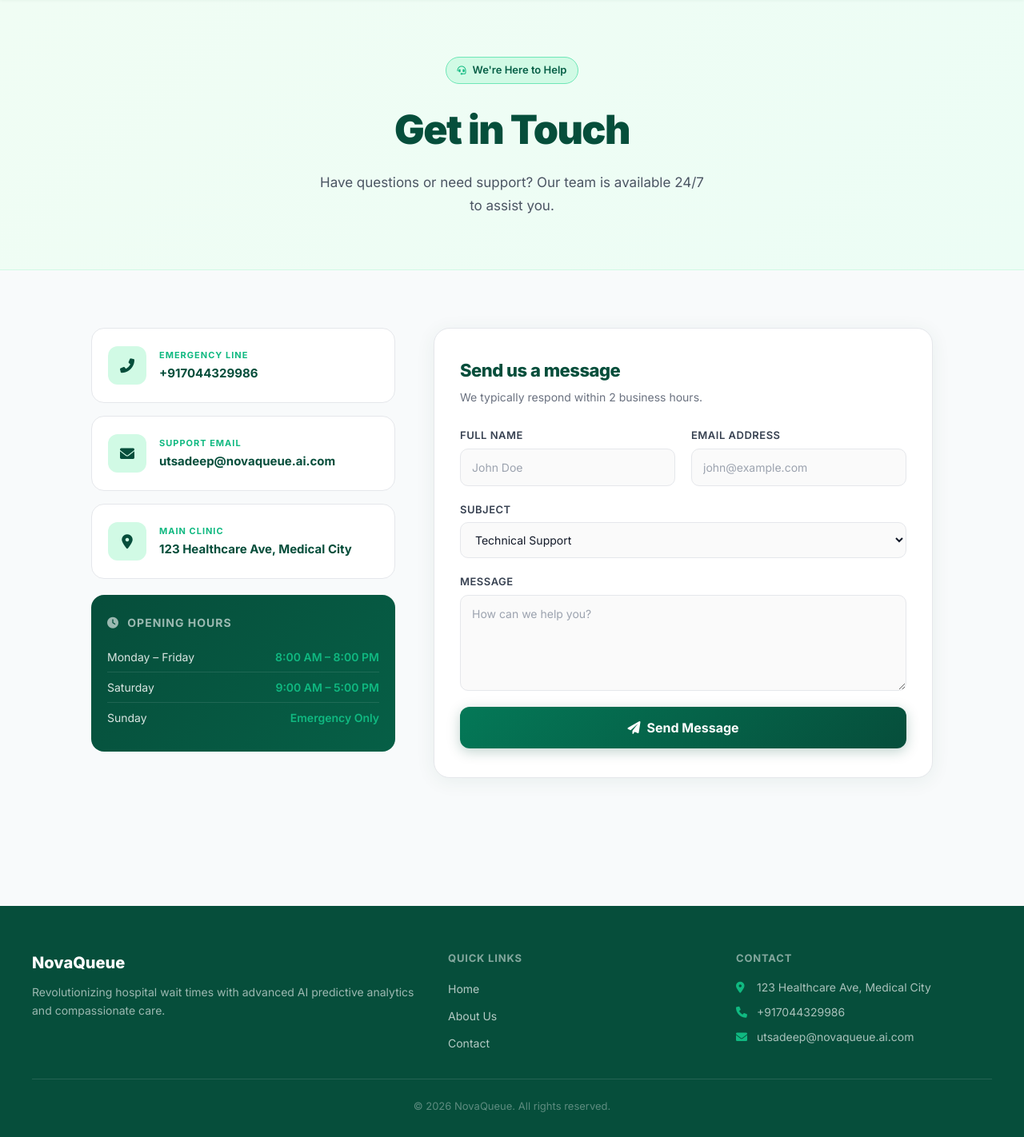
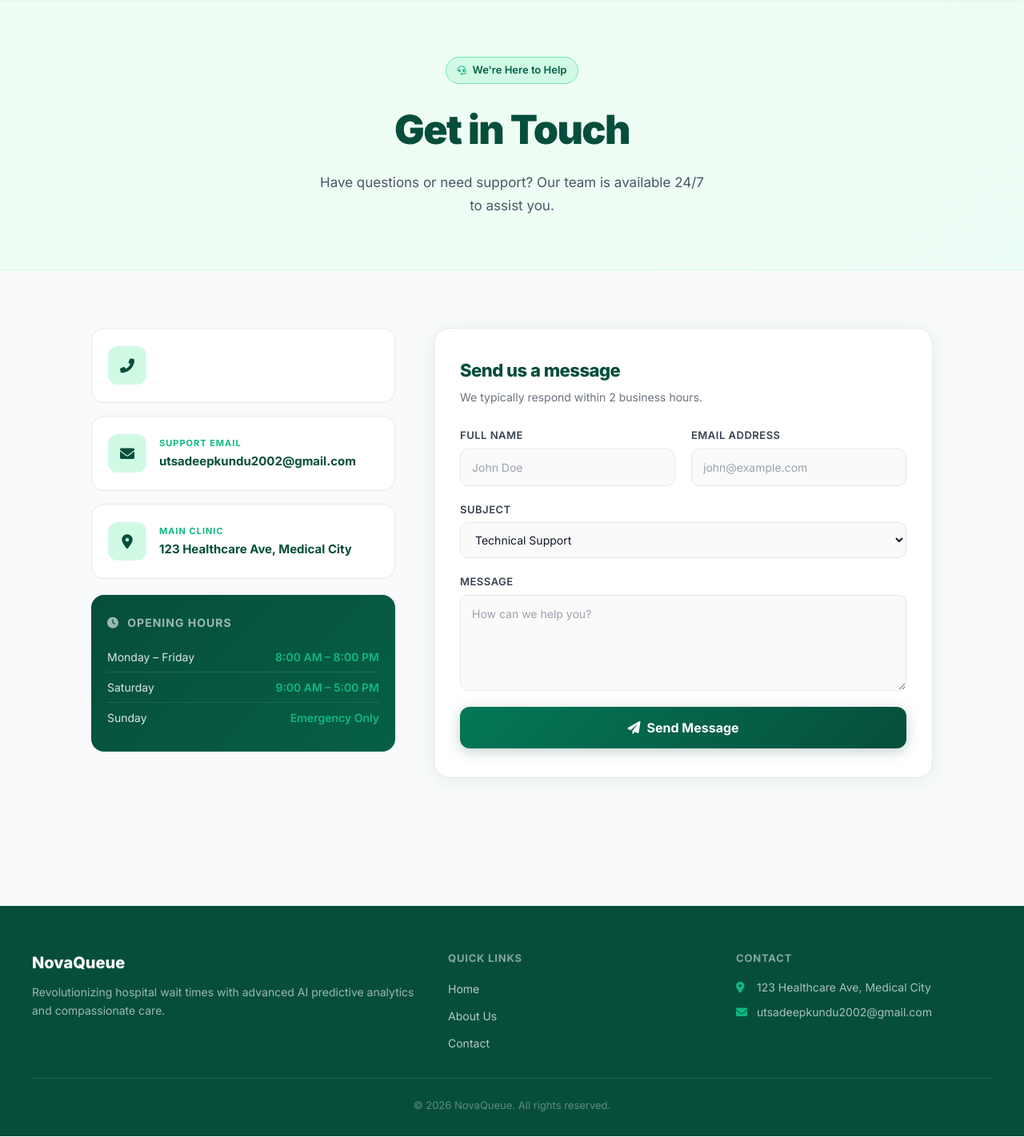
Before and after one commit to utsadeepkundu/NovaQueue, a Django app: page /contact/ in a window 1280 px wide. Shown: the part 70-1492 px from the top of the page at 80% size. Run offline with Django 5.2, Linux system fonts and the light colour scheme; some libraries are stand-ins or nearby versions.

Commit message:
Update Info

```diff
--- a/core/templates/base_public.html
+++ b/core/templates/base_public.html
@@ -275,8 +275,8 @@
         <div>
             <h4>Contact</h4>
             <div class="footer-contact-item"><i class="fas fa-map-marker-alt"></i> 123 Healthcare Ave, Medical City</div>
-            <div class="footer-contact-item"><i class="fas fa-phone"></i> +917044329986</div>
-            <div class="footer-contact-item"><i class="fas fa-envelope"></i> utsadeep@novaqueue.ai.com</div>
+
+            <div class="footer-contact-item"><i class="fas fa-envelope"></i> utsadeepkundu2002@gmail.com</div>
         </div>
     </div>
     <div class="footer-bottom">&copy; 2026 NovaQueue. All rights reserved.</div>
--- a/core/templates/public/contact.html
+++ b/core/templates/public/contact.html
@@ -100,16 +100,13 @@
     <div class="info-panel">
         <div class="info-card">
             <div class="info-icon"><i class="fas fa-phone-alt"></i></div>
-            <div>
-                <div class="info-label">Emergency Line</div>
-                <div class="info-value">+917044329986</div>
-            </div>
+
         </div>
         <div class="info-card">
             <div class="info-icon"><i class="fas fa-envelope"></i></div>
             <div>
                 <div class="info-label">Support Email</div>
-                <div class="info-value">utsadeep@novaqueue.ai.com</div>
+                <div class="info-value">utsadeepkundu2002@gmail.com</div>
             </div>
         </div>
         <div class="info-card">
```
